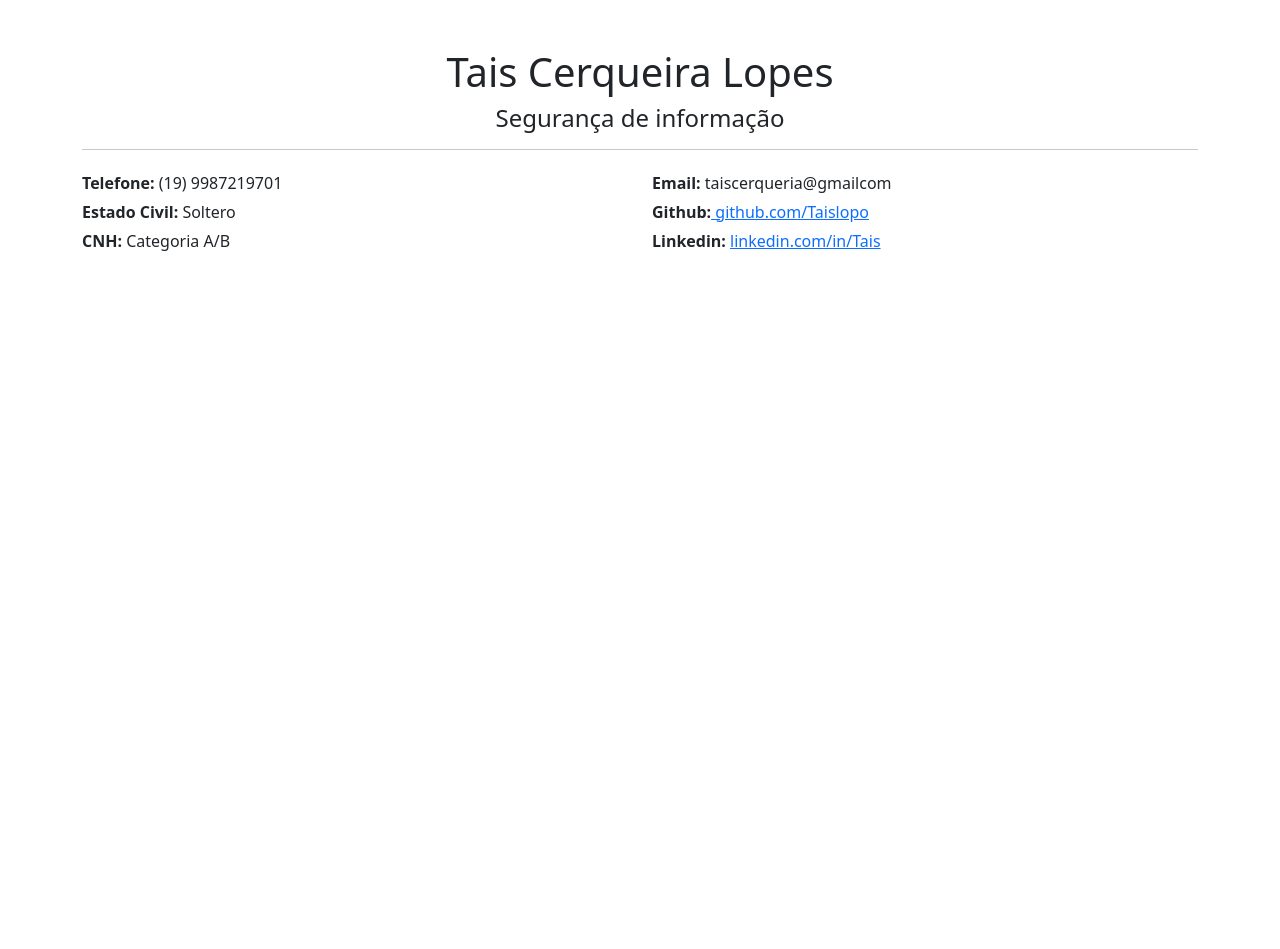
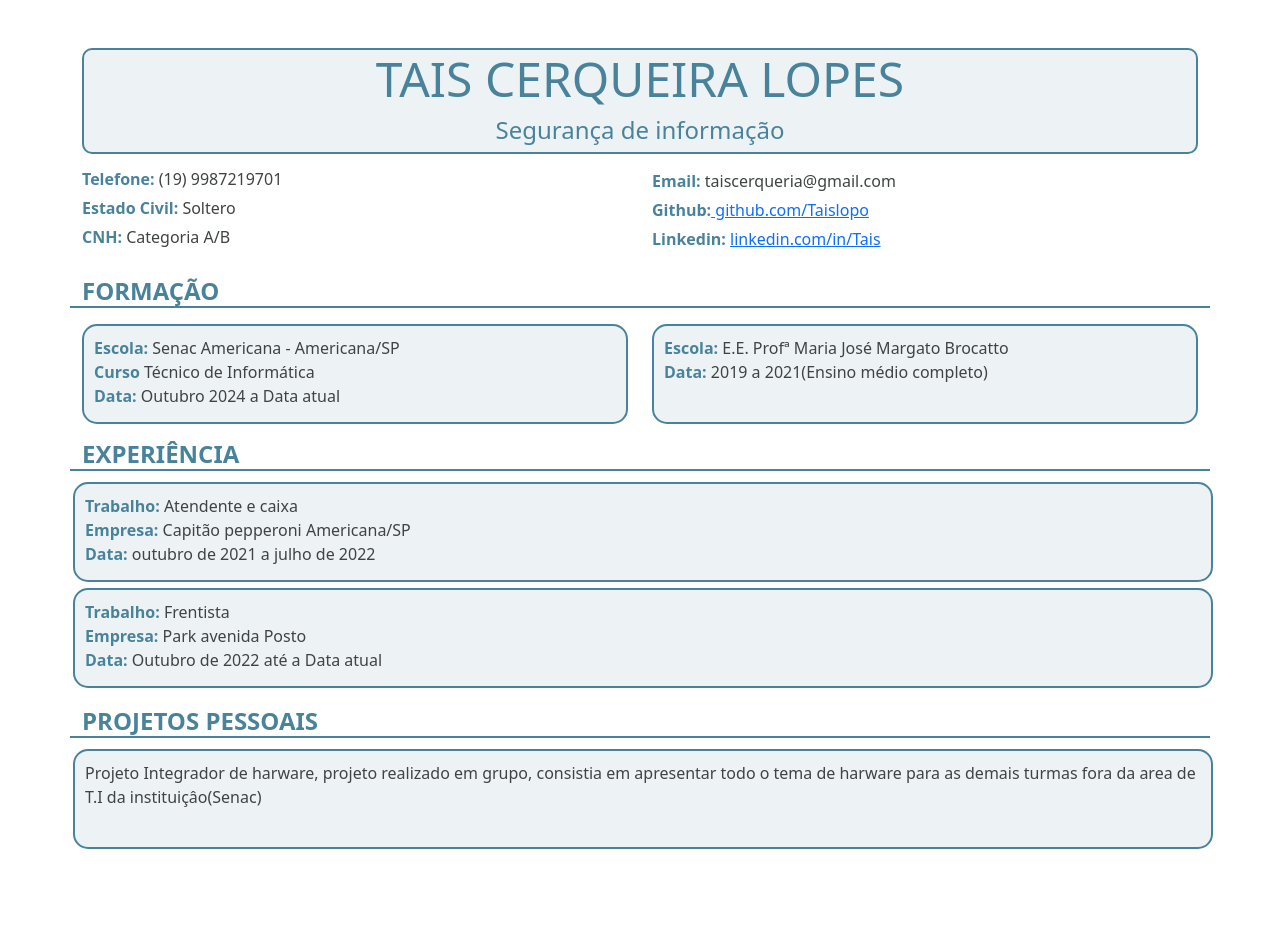
Before and after one commit to Taislopo/Taislopo.github.io, a plain HTML site: page index.html in a window 1280 px wide. Before the commit the page ends 800 px from the top, so only its background shows below. Drawn offline with nearby package versions, Linux system fonts and the light colour scheme.

Commit message:
Curriculo

```diff
--- a/css/style.css
+++ b/css/style.css
@@ -1,12 +1,37 @@
+
+@font-face {
+    font-family: 'anton';
+    src: url(../font/Anton-Regular.ttf);
+}
+.container{
+
+
+
+}
+.container strong{
+    color: #49839B;
+}
+.container label{
+  color: #404343;
+}
 .titulo-nome{
+    border-radius: 10px;
+    background-color: #EDF2F5;
+    border:2px solid #49839B;
+
+}
+.titulo-nome>h1{
+    text-transform: uppercase;
     /* rem é 16 px */
     font-size: 3rem;
-    font-weight: 400;
+    color: #49839B
     /* se é maiouscula minuscula
     text-transform: capitalize; */
+
 }
 
 .titulo-nome h5{
+    color:#49839B;
     font-size: 1.5rem;
     /* largura da fonte */
     font-weight: 300;
@@ -16,6 +41,7 @@
 .dados-contato {
     display: flex;
     flex-direction: column;
+
 }
 .dados-pessoais>label,
 .dados-contato>label {
@@ -26,3 +52,106 @@
     text-transform: capitalize;
 
 }
+.dados-contato label,
+.dados-pessoais label{
+    margin-top: 5px;
+}
+
+.dados-contato{
+
+
+    margin-top:10px ;
+    padding-bottom: 10px;
+
+}
+.dados-contato>a{
+    text-decoration: none;
+    color: black;
+}
+
+
+.formacao>h3,
+.experiencia>h3,
+.projetos>h3{
+
+    text-transform: uppercase;
+    color:#49839B;
+    border-bottom: 2px solid #49839B;
+    font-size: 1.5rem;
+    font-weight: 600;
+}
+.formacao .cartao{
+    background-color: #EDF2F5;
+    display: flex;
+    flex-direction: column;
+    border:  2px solid #49839B;
+    border-radius: 15px;
+    padding: 10px;
+    height: 100px;
+}
+.formacao .cartao:hover{
+    scale: 1.02;
+    transition: ease-out 0.2s;
+    box-shadow: 3px 3px 10px rgb(127, 107, 107);
+}
+.experiencia>label>strong,
+.projetos>label>strong{
+    font-weight: 700;
+
+}
+.experiencia .cartao{
+     background-color: #EDF2F5;
+    display: flex;
+    flex-direction: column;
+    border:  2px solid #49839B;
+    border-radius: 15px;
+    padding: 10px;
+    height: 100px;
+    margin: 3px;
+}
+.experiencia .cartao:hover{
+    scale: 1.02;
+    transition: ease-out 0.2s;
+    box-shadow: 3px 3px 10px rgb(127, 107, 107);
+}
+.projetos .cartao{
+     background-color: #EDF2F5;
+    display:flex;
+    flex-direction: column;
+    border:  2px solid #49839B;
+    border-radius: 15px;
+    padding: 10px;
+    height: 100px ;
+    margin: 3px;
+    margin-bottom: 100px;
+}
+.projetos .cartao:hover{
+     background-color: #EDF2F5;
+    /* O valor 1.02 significa que o elemento será aumentado para 102% do seu tamanho original. */
+    scale: 1.02;
+    /* em um estado :hover, faz o elemento crescer levemente quando o mouse passar por cima. */
+    /* define como as animações/transições ocorrem. */
+
+    transition: ease-out 0.2s;
+    /* ease-out é uma curva de aceleração que faz a animação começar rápido e terminar devagar.
+    0.2s define que a transição deve durar 0.2 segundos (200 milissegundos).
+    Isso se aplicaria a qualquer mudança de estado (como hover, focus, etc.) tornando a mudança mais suave. */
+
+    box-shadow: 3px 3px 10px rgb(127, 107,107);
+    /* Esta propriedade adiciona uma sombra ao elemento.
+    3px (primeiro valor) - deslocamento horizontal da sombra (para a direita)
+    3px (segundo valor) - deslocamento vertical da sombra (para baixo)
+    10px (terceiro valor) - blur radius (quão difusa/borrada fica a sombra) */
+}
+
+@media screen and(max-width:1200px) and (min-width:769px) {
+ .container{
+    width: 100px;
+ }
+}
+
+@media screen and (max-width:769px) {
+.container{
+ width: 100%;
+}
+}
--- a/index.html
+++ b/index.html
@@ -1,38 +1,43 @@
 <!DOCTYPE html>
 <html lang="pt-br">
+
 <head>
     <meta charset="UTF-8">
     <meta name="viewport" content="width=device-width, initial-scale=1.0">
     <title>Curriculo</title>
-    <link href="https://cdn.jsdelivr.net/npm/bootstrap@5.3.6/dist/css/bootstrap.min.css" rel="stylesheet" integrity="sha384-4Q6Gf2aSP4eDXB8Miphtr37CMZZQ5oXLH2yaXMJ2w8e2ZtHTl7GptT4jmndRuHDT" crossorigin="anonymous">
+    <link href="https://cdn.jsdelivr.net/npm/bootstrap@5.3.6/dist/css/bootstrap.min.css" rel="stylesheet"
+        integrity="sha384-4Q6Gf2aSP4eDXB8Miphtr37CMZZQ5oXLH2yaXMJ2w8e2ZtHTl7GptT4jmndRuHDT" crossorigin="anonymous">
     <link rel="stylesheet" href="css/style.css">
 </head>
+
 <body>
     <section class="container">
         <div class="titulo-nome text-center mt-5">
             <h1>Tais Cerqueira Lopes</h1>
             <h5 class="objetivo">Segurança de informação</h5>
-            <hr>
+            <!-- faz uma linha horinzontal -->
+            <!-- <hr> -->
         </div>
-        <main class="row">
+        <nav class="row">
+            <div class="dados-pessoais col">
 
 
-            <div class="dados-pessoais col">
-
+                    <h2 class="dados"></h2>
                     <label class="Telefone"><strong>Telefone:</strong> (19) 9987219701
                     </label>
 
                     <label class="Estado civil"><strong>Estado civil:</strong> Soltero
                     </label>
 
-                <label class="Cnh"> <strong> CNH:</strong>  Categoria A/B</label>
+                    <label class="Cnh"> <strong> CNH:</strong> Categoria A/B</label>
 
+                </div>
             </div>
 
             <div class="dados-contato col">
 
                     <label class="email">
-                    <strong>Email:</strong> taiscerqueria@gmailcom
+                        <strong>Email:</strong> taiscerqueria@gmail.com
                     </label>
 
                     <label class="github">
@@ -42,12 +47,59 @@
 
                     <label class="linkedin">
                         <strong> linkedin:</strong>
-                    <a href="https://www.linkedin.com/feed/?trk=guest_homepage-basic_nav-header-signin" target="_blank"> linkedin.com/in/Tais</a>
+                        <a href="https://www.linkedin.com/feed/?trk=guest_homepage-basic_nav-header-signin"
+                            target="_blank">
+                            linkedin.com/in/Tais</a>
                     </label>
 
+
             </div>
+        </nav>
+        <section class="row formacao mt-3">
+            <h3>Formação</h3>
+            <main class="col-6 mt-2">
+                <div class="cartao">
+                    <label><strong>Escola:</strong> Senac Americana - Americana/SP</label>
+                    <label><strong>Curso</strong> Técnico de Informática</label>
+                    <label><strong>Data:</strong> Outubro 2024 a Data atual</label>
+                </div>
+            </main>
+            </main>
+            <main class="col-6 mt-2">
+                <div class="cartao">
+                    <label><strong>Escola: </strong> E.E. Profª Maria José Margato Brocatto</label>
+                    <label><strong>Data: </strong> 2019 a 2021(Ensino médio completo)</label>
+                </div>
+            </main>
 
-        </main>
+        </section>
+        <section class="row experiencia mt-3">
+            <h3>Experiência</h3>
+            <div class="cartao">
+                <label><strong>Trabalho: </strong> Atendente e caixa</label>
+                <label><strong>Empresa: </strong> Capitão pepperoni Americana/SP</label>
+                <label><strong>Data: </strong> outubro de 2021 a julho de 2022 </label>
+            </div>
+            <div class="cartao">
+                <label><strong>Trabalho: </strong> Frentista</label>
+                <label><strong>Empresa: </strong> Park avenida Posto</label>
+                <label><strong>Data: </strong> Outubro de 2022 até a Data atual</label>
+            </div>
+        </section>
+        <section class="row projetos mt-3">
+            <h3>Projetos Pessoais</h3>
+            <div class="cartao">
+
+                <label>Projeto Integrador de harware, projeto realizado em grupo, consistia em apresentar todo o tema de
+                    harware para as demais turmas fora da area de T.I da instituiçâo(Senac)</label>
+            </div>
+        </section>
+
+    </section>
+    </section>
+
+
     </section>
 </body>
+
 </html>
```
Also changed, not shown: font/Anton-Regular.ttf (added). Lines whose indentation alone changed are shown as unchanged.
